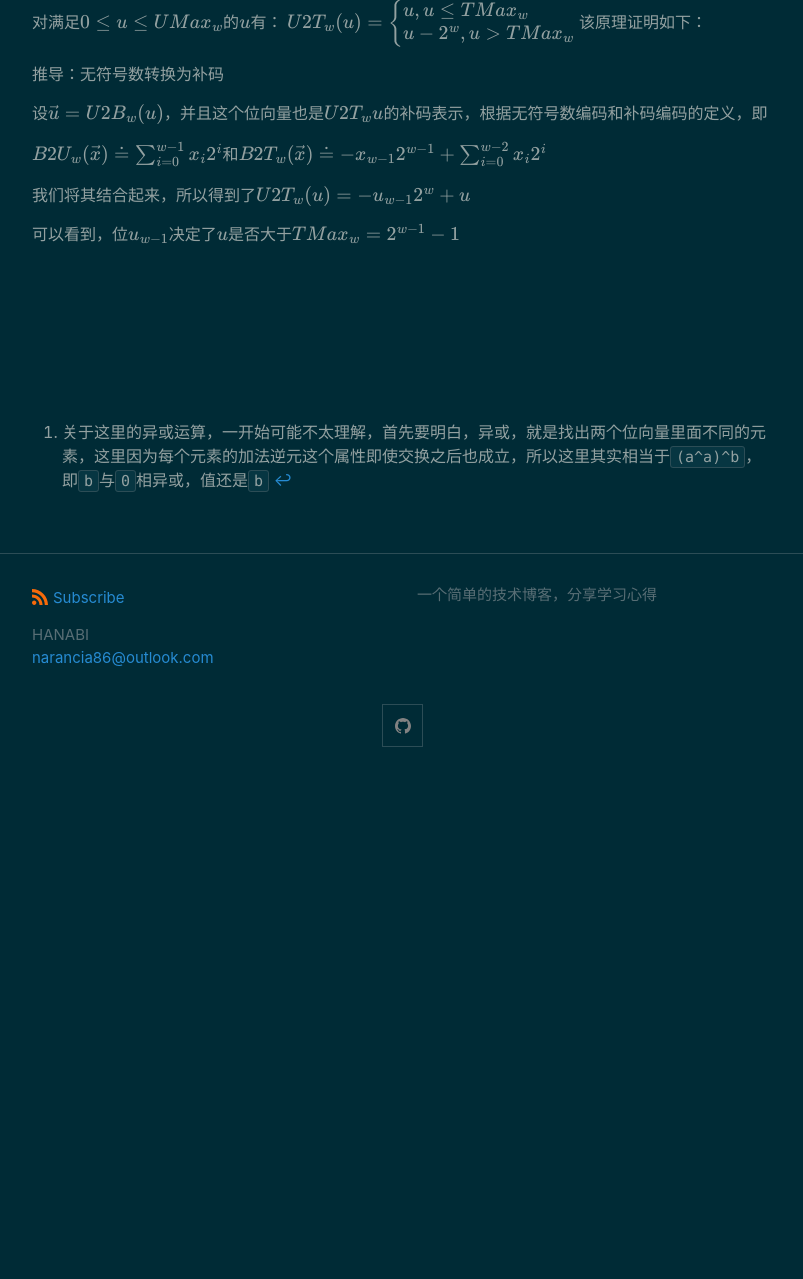
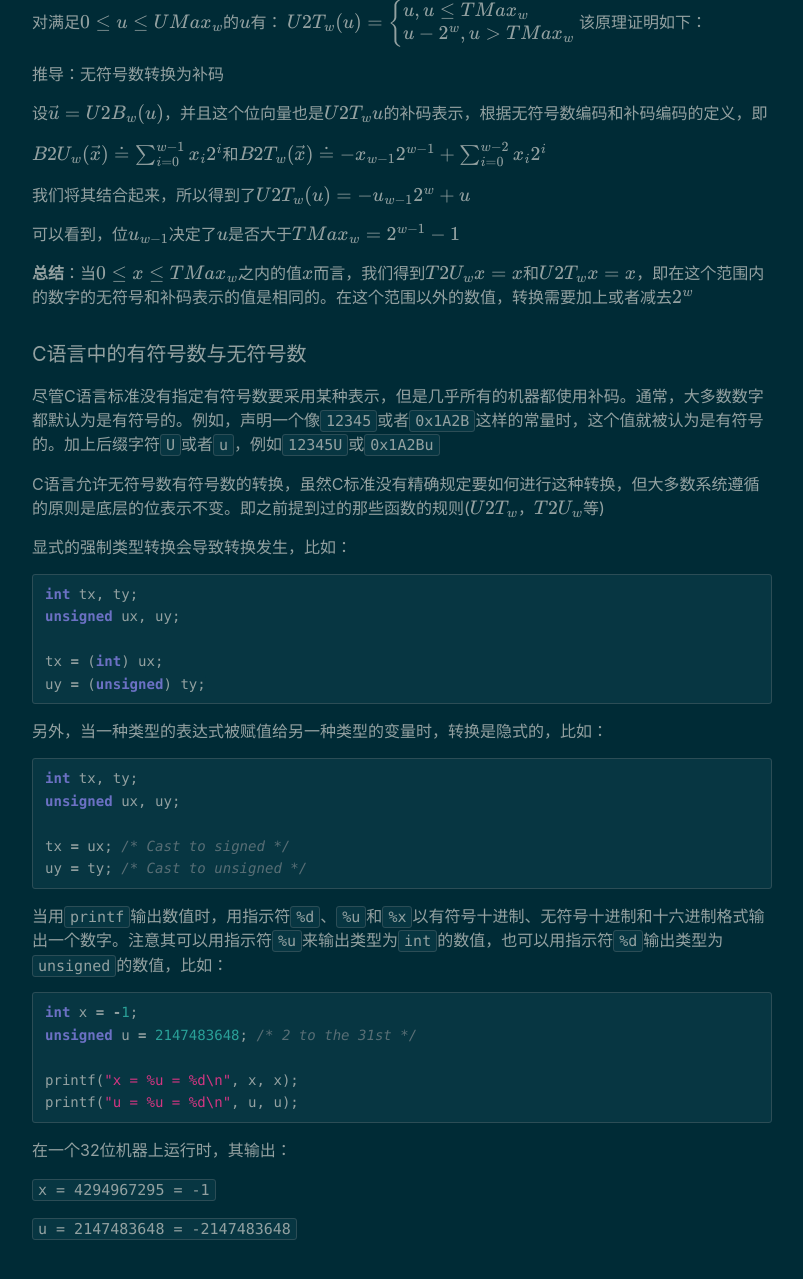
Before and after one commit to KamenRiderKuuga/kamenriderkuuga.github.io, a Jekyll site: the page built from _posts/2020-09-15-Foundation-5.md, in a window 1280 px wide and 1400 px high, scrolled down 21805 px. Shown: the top 1279 px of the window, without its empty margins (238-1041 px from the left). Built offline with Jekyll 4.4.1, drawn with Linux system fonts in a browser that asks for light colours; before the commit the page ends 22587 px from its top, so only the background shows below that.

Commit message:
update reading notes of CSAPP

````diff
--- a/_posts/2020-09-15-Foundation-5.md
+++ b/_posts/2020-09-15-Foundation-5.md
@@ -463,7 +463,51 @@ $$B2U_w(\vec{x})≐\sum^{w-1}_{i=0}x_i2^i$$和$$B2T_w(\vec{x})≐-x_{w-1}2^{w-1}
 
 
 
+**总结**：当$$0\leq{x}\leq{TMax_w}$$之内的值$$x$$而言，我们得到$$T2U_w{x}=x$$和$$U2T_w{x}=x$$，即在这个范围内的数字的无符号和补码表示的值是相同的。在这个范围以外的数值，转换需要加上或者减去$$2^w$$
 
+
+
+#### C语言中的有符号数与无符号数
+
+尽管C语言标准没有指定有符号数要采用某种表示，但是几乎所有的机器都使用补码。通常，大多数数字都默认为是有符号的。例如，声明一个像`12345`或者`0x1A2B`这样的常量时，这个值就被认为是有符号的。加上后缀字符`U`或者`u`，例如`12345U`或`0x1A2Bu`
+
+C语言允许无符号数有符号数的转换，虽然C标准没有精确规定要如何进行这种转换，但大多数系统遵循的原则是底层的位表示不变。即之前提到过的那些函数的规则($$U2T_w$$，$$T2U_w$$等)
+
+显式的强制类型转换会导致转换发生，比如：
+
+```c
+int tx, ty;
+unsigned ux, uy;
+
+tx = (int) ux;
+uy = (unsigned) ty;
+```
+
+另外，当一种类型的表达式被赋值给另一种类型的变量时，转换是隐式的，比如：
+
+```c
+int tx, ty;
+unsigned ux, uy;
+
+tx = ux; /* Cast to signed */
+uy = ty; /* Cast to unsigned */
+```
+
+当用`printf`输出数值时，用指示符`%d`、`%u`和`%x`以有符号十进制、无符号十进制和十六进制格式输出一个数字。注意其可以用指示符`%u`来输出类型为`int`的数值，也可以用指示符`%d`输出类型为`unsigned`的数值，比如：
+
+```c
+int x = -1;
+unsigned u = 2147483648; /* 2 to the 31st */
+
+printf("x = %u = %d\n", x, x);
+printf("u = %u = %d\n", u, u);
+```
+
+在一个32位机器上运行时，其输出：
+
+`x = 4294967295 = -1`
+
+`u = 2147483648 = -2147483648`
 
 
 
````
